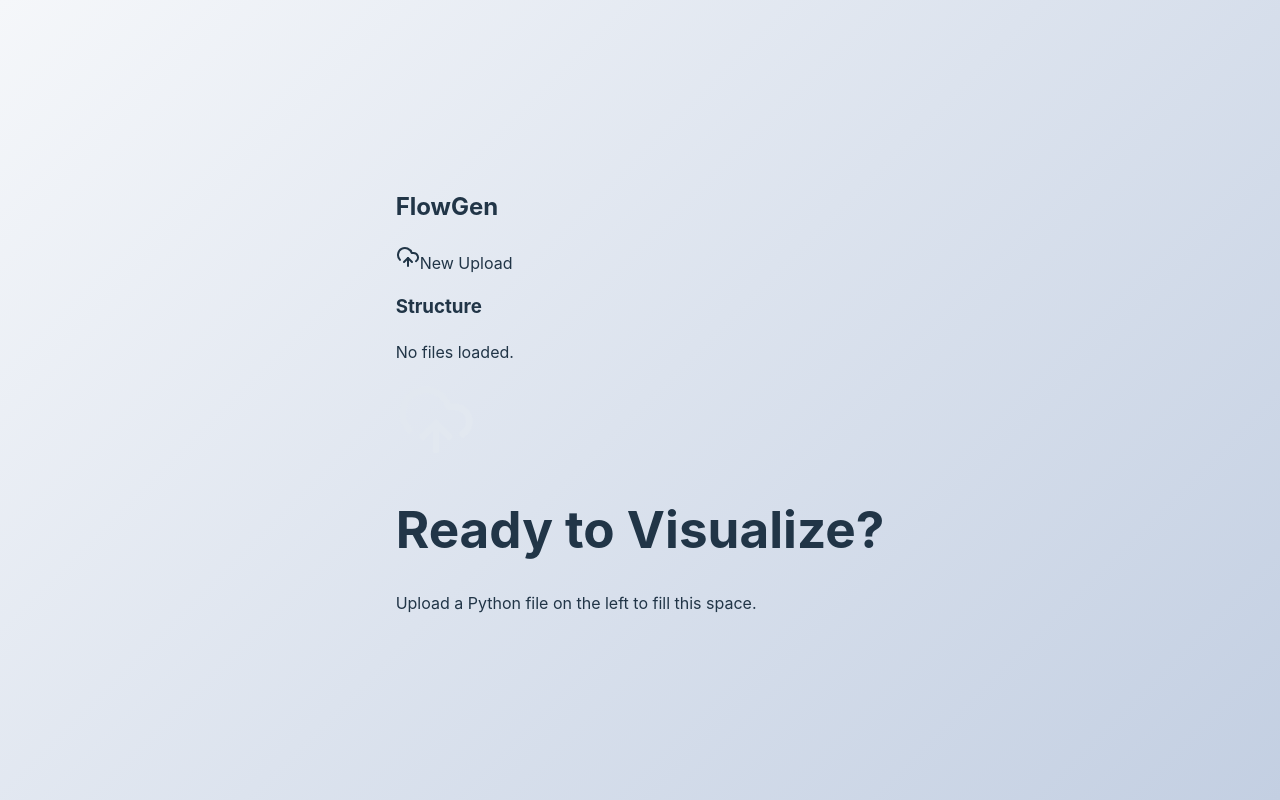
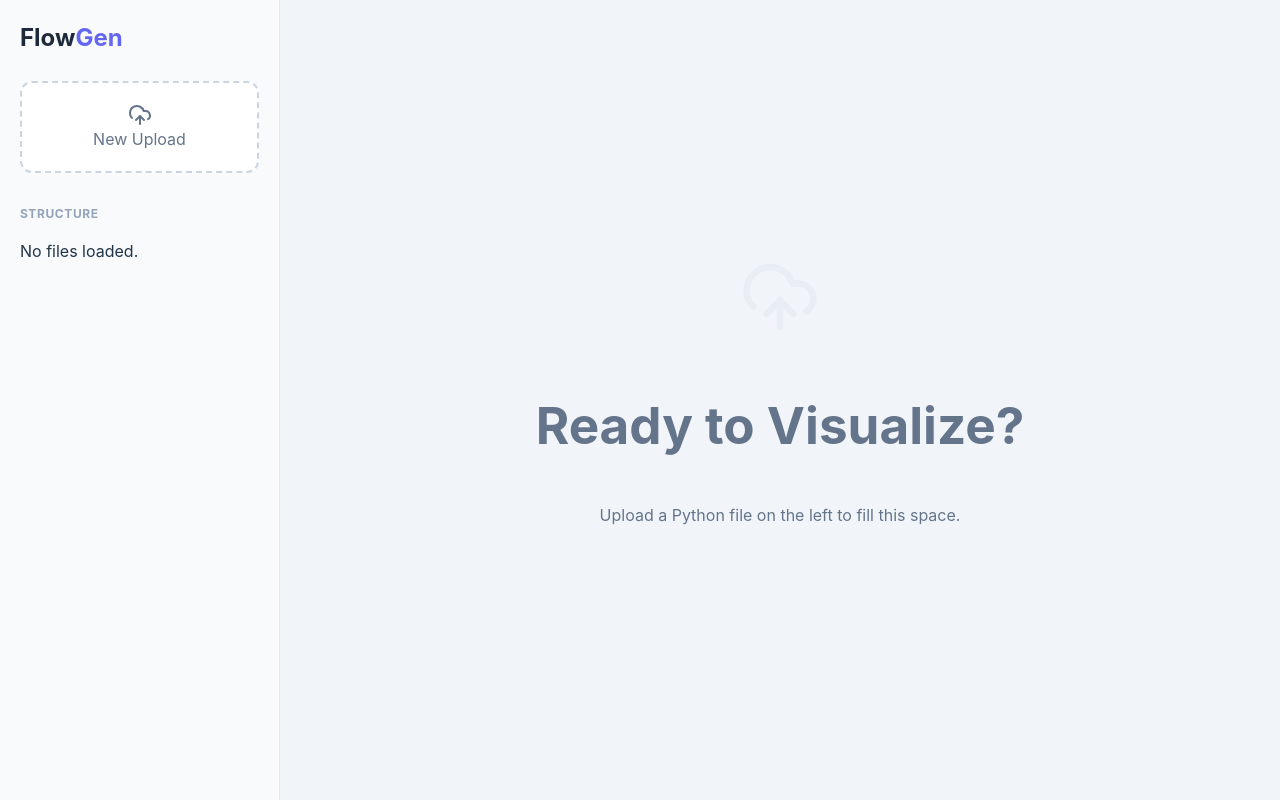
Before and after one commit to weeeol/Flowmake, a React app in the folder frontend/: page / in a window 1280 px wide. Built offline with nearby package versions, Linux system fonts and the light colour scheme; the HTML template or start-up script is replaced by a standard one.

Commit message:
feat: refactor App.css for improved layout and styling consistency

```diff
--- a/frontend/src/App.css
+++ b/frontend/src/App.css
@@ -1,248 +1,250 @@
 :root {
-  --primary: #6366f1;       /* Indigo */
-  --primary-hover: #4f46e5;
-  --bg-gradient: linear-gradient(135deg, #f5f7fa 0%, #c3cfe2 100%);
-  --card-bg: #ffffff;
-  --text-main: #1f2937;
-  --text-sub: #6b7280;
-  --border-color: #e5e7eb;
+  --sidebar-width: 280px;
+  --bg-sidebar: #f8fafc;
+  --bg-canvas: #ffffff;
+  --primary: #6366f1;
+  --primary-light: #e0e7ff;
+  --text-dark: #1e293b;
+  --text-gray: #64748b;
+  --border: #e2e8f0;
 }
 
-body {
+body, #root {
   margin: 0;
   padding: 0;
-  font-family: 'Inter', -apple-system, BlinkMacSystemFont, sans-serif;
-  background: var(--bg-gradient);
-  min-height: 100vh;
-  display: flex;
-  justify-content: center;
-  align-items: center;
+  width: 100%;
+  height: 100vh;
+  overflow: hidden; /* Prevent body scroll, we scroll inside divs */
+  font-family: 'Inter', sans-serif;
+  background: var(--bg-canvas);
 }
 
-/* --- Layout --- */
-.app-container {
-  width: 100%;
-  max-width: 100vw;
+/* --- MAIN LAYOUT --- */
+.dashboard {
+  display: flex;
+  width: 100vw;
+  height: 100vh;
+}
+
+/* --- SIDEBAR --- */
+.sidebar {
+  width: var(--sidebar-width);
+  background: var(--bg-sidebar);
+  border-right: 1px solid var(--border);
+  display: flex;
+  flex-direction: column;
+  padding: 20px;
+  box-sizing: border-box;
+}
+
+.brand {
+  margin-bottom: 25px;
+}
+
+.brand h2 {
+  font-size: 1.5rem;
+  color: var(--text-dark);
+  margin: 0;
+}
+
+.accent {
+  color: var(--primary);
+}
+
+/* Mini Dropzone */
+.mini-dropzone {
+  border: 2px dashed #cbd5e1;
+  border-radius: 12px;
+  padding: 20px;
   display: flex;
   flex-direction: column;
   align-items: center;
   justify-content: center;
+  cursor: pointer;
+  color: var(--text-gray);
+  transition: all 0.2s;
+  background: white;
+  margin-bottom: 20px;
 }
 
-.card {
-  background: var(--card-bg);
-  width: 400px;
-  padding: 40px;
-  border-radius: 24px;
-  box-shadow: 0 20px 25px -5px rgba(0, 0, 0, 0.1),
-              0 10px 10px -5px rgba(0, 0, 0, 0.04);
-  text-align: center;
-  transition: transform 0.3s ease;
+.mini-dropzone:hover {
+  border-color: var(--primary);
+  background: #f1f5f9;
 }
 
-.card:hover {
-  transform: translateY(-5px);
+.mini-dropzone.active {
+  background: var(--primary-light);
+  border-color: var(--primary);
 }
 
-/* --- Typography --- */
-.header h1 {
-  font-size: 2rem;
-  margin: 0 0 10px 0;
-  color: var(--text-main);
-  letter-spacing: -0.025em;
+/* Folder List */
+.folder-list {
+  flex: 1;
+  overflow-y: auto;
 }
 
-.gradient-text {
-  background: linear-gradient(to right, #6366f1, #a855f7);
-  -webkit-background-clip: text;
-  -webkit-text-fill-color: transparent;
+.folder-list h3 {
+  font-size: 0.75rem;
+  text-transform: uppercase;
+  letter-spacing: 0.05em;
+  color: #94a3b8;
+  margin-bottom: 10px;
 }
 
-.header p {
-  color: var(--text-sub);
-  font-size: 0.95rem;
-  margin-bottom: 30px;
+.folder-item {
+  width: 100%;
+  display: flex;
+  align-items: center;
+  gap: 10px;
+  background: transparent;
+  border: none;
+  padding: 10px 12px;
+  border-radius: 8px;
+  cursor: pointer;
+  color: var(--text-dark);
+  font-size: 0.9rem;
+  transition: background 0.15s;
+  margin-bottom: 4px;
 }
 
-/* --- Dropzone Area --- */
-.dropzone {
-  border: 2px dashed var(--border-color);
-  border-radius: 16px;
-  padding: 40px 20px;
-  cursor: pointer;
-  transition: all 0.2s ease-in-out;
-  background-color: #f9fafb;
+.folder-item:hover {
+  background: #f1f5f9;
 }
 
-.dropzone:hover {
-  border-color: var(--primary);
-  background-color: #eef2ff;
+.folder-item.active {
+  background: white;
+  box-shadow: 0 1px 3px rgba(0,0,0,0.1);
+  color: var(--primary);
+  font-weight: 500;
 }
 
-.dropzone.active {
-  border-color: #10b981;
-  background-color: #d1fae5;
-  transform: scale(1.02);
+.count {
+  margin-left: auto;
+  font-size: 0.75rem;
+  background: #e2e8f0;
+  padding: 2px 6px;
+  border-radius: 99px;
+  color: var(--text-gray);
 }
 
-.dropzone.error-border {
-  border-color: #ef4444;
-  background-color: #fef2f2;
-}
-
-/* --- Icons & Text inside Dropzone --- */
-.icon-wrapper {
-  margin-bottom: 15px;
-}
-
-.icon-spin {
-  animation: spin 1s linear infinite;
-}
-
-.text-content h3 {
-  margin: 0;
-  font-size: 1.1rem;
-  color: var(--text-main);
-}
-
-.highlight {
+.indicator {
   color: var(--primary);
 }
 
-.sub-text {
-  font-size: 0.85rem;
-  color: #9ca3af;
-  margin-top: 8px;
-}
-
-/* --- Status Badges --- */
-.status-badge {
-  margin-top: 20px;
-  padding: 10px 15px;
-  border-radius: 12px;
+/* Sidebar Footer Button */
+.download-btn-sidebar {
+  margin-top: auto;
+  background: var(--text-dark);
+  color: white;
+  border: none;
+  padding: 12px;
+  border-radius: 8px;
   display: flex;
   align-items: center;
   justify-content: center;
   gap: 8px;
-  font-size: 0.9rem;
+  cursor: pointer;
   font-weight: 500;
-  animation: fadeIn 0.3s ease-in;
 }
 
-.status-badge.error {
-  background-color: #fef2f2;
-  color: #ef4444;
+.download-btn-sidebar:hover {
+  background: black;
 }
 
-.status-badge.success {
-  background-color: #ecfdf5;
-  color: #059669;
+/* --- MAIN CANVAS (16:9 Area) --- */
+.main-canvas {
+  flex: 1;
+  background: #f1f5f9; /* Slightly darker than sidebar for depth */
+  overflow-y: auto;
+  padding: 40px;
 }
 
-.footer {
-  margin-top: 20px;
-  font-size: 0.75rem;
-  color: #6b7280;
-  opacity: 0.8;
+.canvas-header {
+  display: flex;
+  align-items: center;
+  gap: 15px;
+  margin-bottom: 30px;
 }
 
-/* --- Animations --- */
-@keyframes spin {
-  from { transform: rotate(0deg); }
-  to { transform: rotate(360deg); }
+.canvas-header h1 {
+  margin: 0;
+  font-size: 2rem;
+  color: var(--text-dark);
 }
 
-@keyframes fadeIn {
-  from { opacity: 0; transform: translateY(10px); }
-  to { opacity: 1; transform: translateY(0); }
+.badge {
+  background: var(--primary-light);
+  color: var(--primary);
+  padding: 4px 10px;
+  border-radius: 6px;
+  font-size: 0.85rem;
+  font-weight: 600;
 }
 
-/* Download Button */
-.download-btn {
-  margin-top: 20px;
-  background: var(--primary);
-  color: white;
-  border: none;
-  padding: 12px 24px;
-  border-radius: 12px;
-  font-size: 1rem;
-  font-weight: 600;
-  cursor: pointer;
-  display: flex;
-  align-items: center;
-  gap: 10px;
-  transition: background 0.2s, transform 0.2s;
-  width: 100%;
-  justify-content: center;
+/* Grid System */
+.masonry-grid {
+  display: grid;
+  grid-template-columns: repeat(auto-fill, minmax(350px, 1fr)); /* Responsive Grid */
+  gap: 24px;
+  padding-bottom: 50px;
 }
 
-.download-btn:hover {
-  background: var(--primary-hover);
-  transform: translateY(-2px);
-}
-
-.download-btn:active {
-  transform: translateY(0);
-}
-
-/* Gallery Section */
-.gallery-section {
-  width: 100%;
-  max-width: 1000px;
-  margin-top: 40px;
-  animation: fadeIn 0.5s ease-out;
-}
-
-.gallery-section h2 {
-  color: var(--text-main);
-  margin-bottom: 20px;
-  text-align: center;
-  font-size: 1.5rem;
-}
-
-.gallery-grid {
-  display: grid;
-  grid-template-columns: repeat(auto-fill, minmax(300px, 1fr));
-  gap: 20px;
-  padding-bottom: 40px;
-}
-
-.image-card {
+.chart-card {
   background: white;
   border-radius: 16px;
   overflow: hidden;
-  box-shadow: 0 4px 6px -1px rgba(0, 0, 0, 0.1);
+  box-shadow: 0 4px 6px -1px rgba(0, 0, 0, 0.05);
   transition: transform 0.2s;
-  border: 1px solid var(--border-color);
+  border: 1px solid var(--border);
 }
 
-.image-card:hover {
-  transform: translateY(-5px);
+.chart-card:hover {
+  transform: translateY(-4px);
   box-shadow: 0 10px 15px -3px rgba(0, 0, 0, 0.1);
 }
 
-.image-header {
-  background: #f8fafc;
-  padding: 12px 15px;
-  border-bottom: 1px solid var(--border-color);
+.card-top {
+  padding: 12px 16px;
+  border-bottom: 1px solid #f1f5f9;
+  font-size: 0.85rem;
+  color: var(--text-gray);
   display: flex;
   align-items: center;
-  gap: 8px;
-  font-size: 0.9rem;
-  color: var(--text-main);
-  font-weight: 500;
+  gap: 6px;
+  background: #fff;
 }
 
-.image-preview {
+.card-image {
   padding: 20px;
   display: flex;
   justify-content: center;
   align-items: center;
-  background-color: white;
+  background: white;
 }
 
-.image-preview img {
+.card-image img {
   max-width: 100%;
   height: auto;
   border-radius: 4px;
 }
+
+/* Empty State */
+.welcome-screen {
+  height: 100%;
+  display: flex;
+  flex-direction: column;
+  align-items: center;
+  justify-content: center;
+  color: var(--text-gray);
+}
+
+.placeholder-art {
+  margin-bottom: 20px;
+  opacity: 0.5;
+}
+
+.spin {
+  animation: spin 1s linear infinite;
+}
+
+@keyframes spin { 100% { transform: rotate(360deg); } }
```
